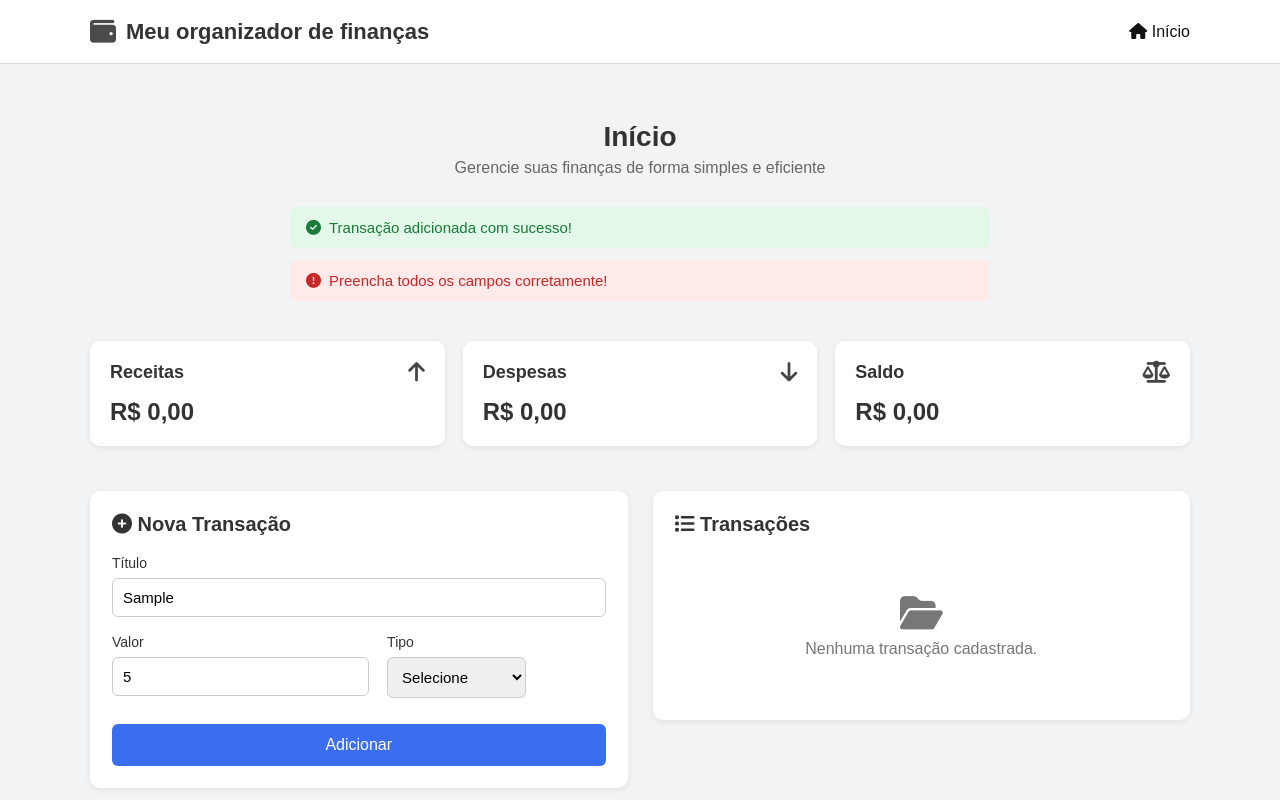
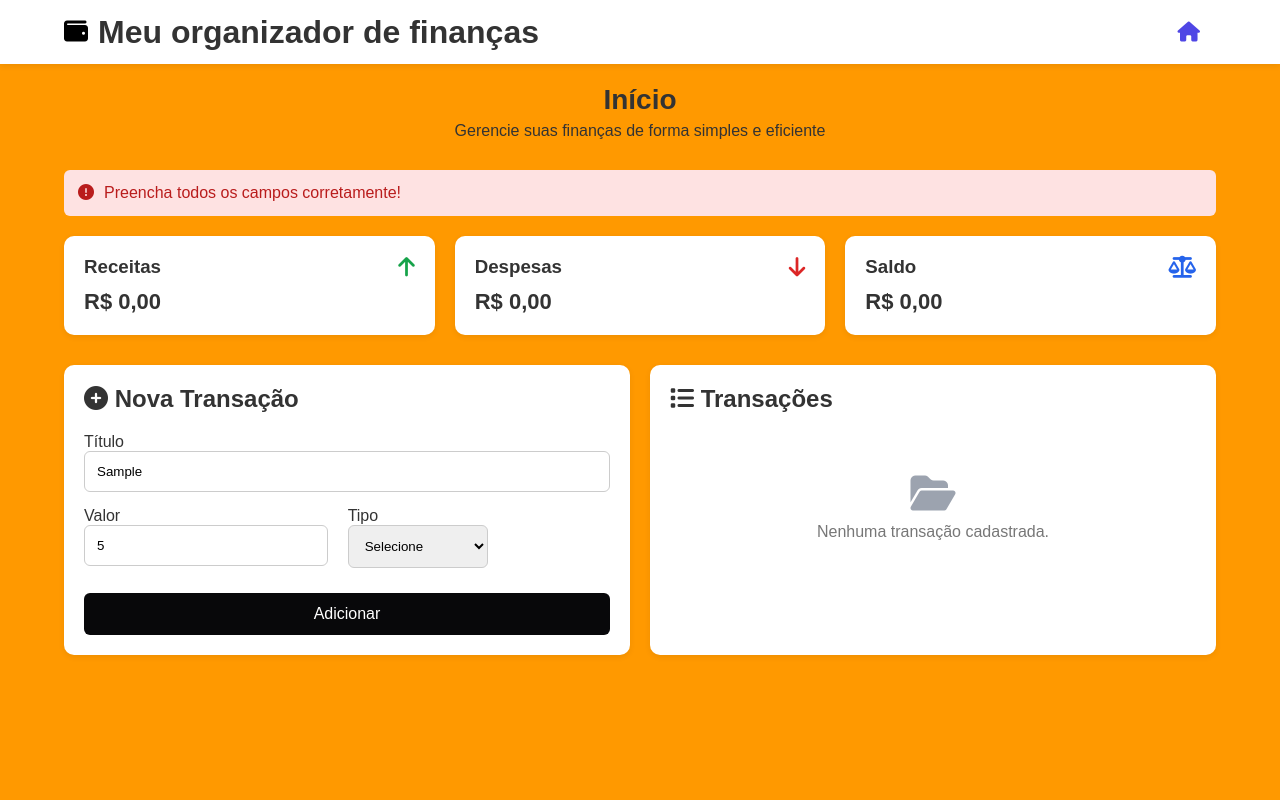
Before and after one commit to joaovitor7xcxc/meu-gerenciador-finaceiro, a plain HTML site: page index.html in a window 1280 px wide. Both pictures are taken after typing "Sample", "5" into the empty fields and a click on the button "Adicionar". Drawn offline with Linux system fonts and the light colour scheme.

Commit message:
Update style.css

```diff
--- a/style.css
+++ b/style.css
@@ -6,29 +6,27 @@
 }
 
 body {
-    background: #f2f3f5;
+    background: #ff9900;
     color: #333;
-    min-height: 100vh;
-    display: flex;
-    flex-direction: column;
 }
 
 .container {
     width: 90%;
-    max-width: 1100px;
     margin: auto;
+    max-width: 1200px;
 }
 
 header {
-    background: #fff;
-    padding: 18px 0;
-    border-bottom: 1px solid #ddd;
+    background: white;
+    padding: 12px 0;
+    box-shadow: 0 2px 6px rgba(0,0,0,0.08);
+    margin-bottom: 20px;
 }
 
 .header-content {
     display: flex;
+    justify-content: space-between;
     align-items: center;
-    justify-content: space-between;
 }
 
 .logo {
@@ -37,92 +35,125 @@ header {
     gap: 10px;
 }
 
-.logo-icon i {
-    font-size: 26px;
-    color: #4a4a4a;
-}
-
-header h1 {
-    font-size: 22px;
-    font-weight: 600;
+.logo-icon {
+    font-size: 24px;
+    color: #000000;
 }
 
 nav ul {
     display: flex;
     list-style: none;
-    gap: 18px;
 }
 
-nav a {
+nav ul li a {
     text-decoration: none;
+    padding: 10px 16px;
     color: #555;
     font-weight: 500;
     transition: 0.2s;
 }
 
-nav a:hover,
-nav .active {
-    color: #111;
+nav ul li a.active {
+    font-size: 0;
+    display: flex;
+    align-items: center;
+    gap: 0;
+}
+
+nav ul li a.active i {
+    font-size: 20px;
+    color: #4f46e5;
+}
+
+nav ul li a:hover i {
+    color: #6366f1;
 }
 
 .mobile-menu-btn {
     background: none;
     border: none;
-    font-size: 22px;
+    font-size: 24px;
     display: none;
 }
 
 .mobile-menu {
     display: none;
+    background: #fff;
+    padding: 10px 0;
+    border-top: 1px solid #ddd;
+}
+
+.mobile-menu ul {
+    list-style: none;
+}
+
+.mobile-menu ul li a {
+    text-decoration: none;
+    padding: 12px 20px;
+    display: block;
+    transition: 0.2s;
+    color: #444;
+}
+
+.mobile-menu ul li a.active {
+    font-size: 0;
+    display: flex;
+    align-items: center;
+}
+
+.mobile-menu ul li a.active i {
+    font-size: 20px;
+    color: #4f46e5;
 }
 
 .page-title {
     text-align: center;
-    margin: 45px 0 30px 0;
+    margin-bottom: 30px;
 }
 
 .page-title h2 {
     font-size: 28px;
-    font-weight: 600;
-}
-
-.page-title p {
-    margin-top: 6px;
-    color: #666;
+    margin-bottom: 6px;
+    color: #333;
 }
 
 .alert {
     display: none;
-    width: 100%;
-    max-width: 700px;
-    margin: 12px auto;
-    padding: 12px 16px;
+    padding: 14px;
     border-radius: 6px;
-    display: flex;
-    align-items: center;
-    gap: 8px;
-    font-size: 15px;
+    margin-bottom: 20px;
+    font-weight: 500;
+    animation: fade 0.3s ease;
+}
+
+.alert i {
+    margin-right: 10px;
 }
 
 .alert-success {
-    background: #e3f8e8;
-    color: #197a39;
+    background: #d1fae5;
+    color: #047857;
 }
 
 .alert-error {
-    background: #ffeaea;
-    color: #c62828;
+    background: #fee2e2;
+    color: #b91c1c;
+}
+
+@keyframes fade {
+    from { opacity: 0; }
+    to { opacity: 1; }
 }
 
 .summary-cards {
     display: grid;
-    grid-template-columns: repeat(auto-fit, minmax(240px, 1fr));
-    gap: 18px;
-    margin-top: 40px;
+    grid-template-columns: repeat(auto-fit, minmax(260px, 1fr));
+    gap: 20px;
+    margin-bottom: 30px;
 }
 
 .card {
-    background: #fff;
+    background: white;
     padding: 20px;
     border-radius: 10px;
     box-shadow: 0 2px 6px rgba(0,0,0,0.07);
@@ -130,175 +161,105 @@ nav .active {
 
 .card-header {
     display: flex;
-    align-items: center;
     justify-content: space-between;
-}
-
-.card-header h3 {
-    font-size: 18px;
-    font-weight: 600;
+    margin-bottom: 10px;
 }
 
 .card-icon i {
     font-size: 22px;
-    color: #444;
 }
 
 .amount {
-    margin-top: 14px;
-    font-size: 24px;
+    font-size: 22px;
     font-weight: 700;
 }
 
+.income .card-icon i { color: #16a34a; }
+.expense .card-icon i { color: #dc2626; }
+.balance .card-icon i { color: #2563eb; }
+
 .dashboard {
-    margin-top: 45px;
-    display: flex;
-    gap: 25px;
+    display: grid;
+    grid-template-columns: 1fr 1fr;
+    gap: 20px;
 }
 
-.form-container,
-.transactions-container {
-    background: #fff;
-    padding: 22px;
+.form-container {
+    background: white;
+    padding: 20px;
     border-radius: 10px;
     box-shadow: 0 2px 6px rgba(0,0,0,0.07);
-    flex: 1;
 }
 
-.form-container h2,
-.transactions-header h2 {
-    font-size: 20px;
-    font-weight: 600;
-    margin-bottom: 18px;
+.form-container h2 {
+    margin-bottom: 20px;
 }
 
 .form-group {
-    margin-bottom: 16px;
-}
-
-label {
-    font-size: 14px;
-    font-weight: 500;
+    margin-bottom: 15px;
 }
 
 .form-control {
     width: 100%;
-    padding: 10px;
-    margin-top: 6px;
+    padding: 12px;
+    border-radius: 6px;
     border: 1px solid #ccc;
-    border-radius: 6px;
-    font-size: 15px;
 }
 
 .form-row {
     display: flex;
-    gap: 18px;
+    gap: 20px;
 }
 
 .btn-primary {
     width: 100%;
     padding: 12px;
+    background: #08080a;
     border: none;
-    background: #3a6df0;
-    color: #fff;
-    font-size: 16px;
+    color: white;
     border-radius: 6px;
     cursor: pointer;
+    font-size: 16px;
     margin-top: 10px;
-    transition: 0.2s;
-}
-
-.btn-primary:hover {
-    background: #345ddb;
 }
 
 .transactions-container {
-    height: fit-content;
+    background: white;
+    padding: 20px;
+    border-radius: 10px;
+    box-shadow: 0 2px 6px rgba(0,0,0,0.07);
 }
 
 .transactions-header {
-    margin-bottom: 15px;
+    margin-bottom: 20px;
 }
 
-.transactions-list {
+.transactions-list .item {
+    background: #f9fafb;
+    padding: 14px;
+    border-radius: 6px;
+    margin-bottom: 10px;
     display: flex;
-    flex-direction: column;
-    gap: 10px;
+    justify-content: space-between;
 }
 
 .empty-state {
     text-align: center;
+    color: #777;
     padding: 40px 0;
-    color: #777;
+    display: none;
 }
 
 .empty-state i {
-    font-size: 38px;
-    margin-bottom: 8px;
+    font-size: 40px;
+    margin-bottom: 10px;
+    color: #9ca3af;
 }
 
-footer {
-    margin-top: auto;
-    padding: 22px 0;
-    background: #fff;
-    border-top: 1px solid #ddd;
-    width: 100%;
-}
-
-.footer-content {
-    display: flex;
-    align-items: center;
-    justify-content: space-between;
-}
-
-.footer-links {
-    display: flex;
-    gap: 15px;
-}
-
-.footer-links a {
-    color: #555;
-    text-decoration: none;
-    transition: 0.2s;
-}
-
-.footer-links a:hover {
-    color: #111;
-}
-
-@media (max-width: 780px) {
-    nav {
-        display: none;
-    }
-
-    .mobile-menu-btn {
-        display: block;
-    }
-
-    .mobile-menu {
-        background: #fff;
-        padding: 12px 0;
-        border-bottom: 1px solid #ddd;
-        display: none;
-    }
-
-    .mobile-menu ul {
-        list-style: none;
-        padding: 0;
-    }
-
-    .mobile-menu li a {
-        display: block;
-        padding: 10px 20px;
-        color: #333;
-        text-decoration: none;
-    }
-
-    .form-row {
-        flex-direction: column;
-    }
-
+@media (max-width: 800px) {
+    nav { display: none; }
+    .mobile-menu-btn { display: block; }
     .dashboard {
-        flex-direction: column;
+        grid-template-columns: 1fr;
     }
 }
```
